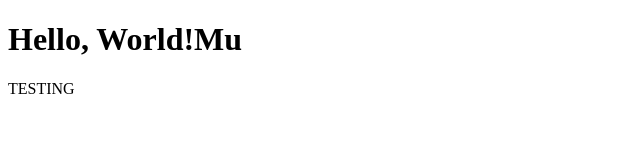
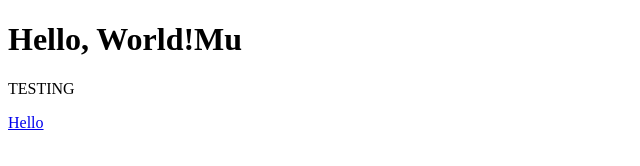
Before and after one commit to mdsrrmzn/AKTI, a plain HTML site: page index.html in a window 1280 px wide. Shown: the full height of the page, 0-640 px from the left. Drawn offline with Linux system fonts and the light colour scheme.

Commit message:
Initial commit

```diff
--- a/index.html
+++ b/index.html
@@ -8,5 +8,6 @@
 <body>
     <h1>Hello, World!Mu</h1>
     <p>TESTING</p>
+    <a href="nadjkfba">Hello</a>
 </body>
 </html>
```
